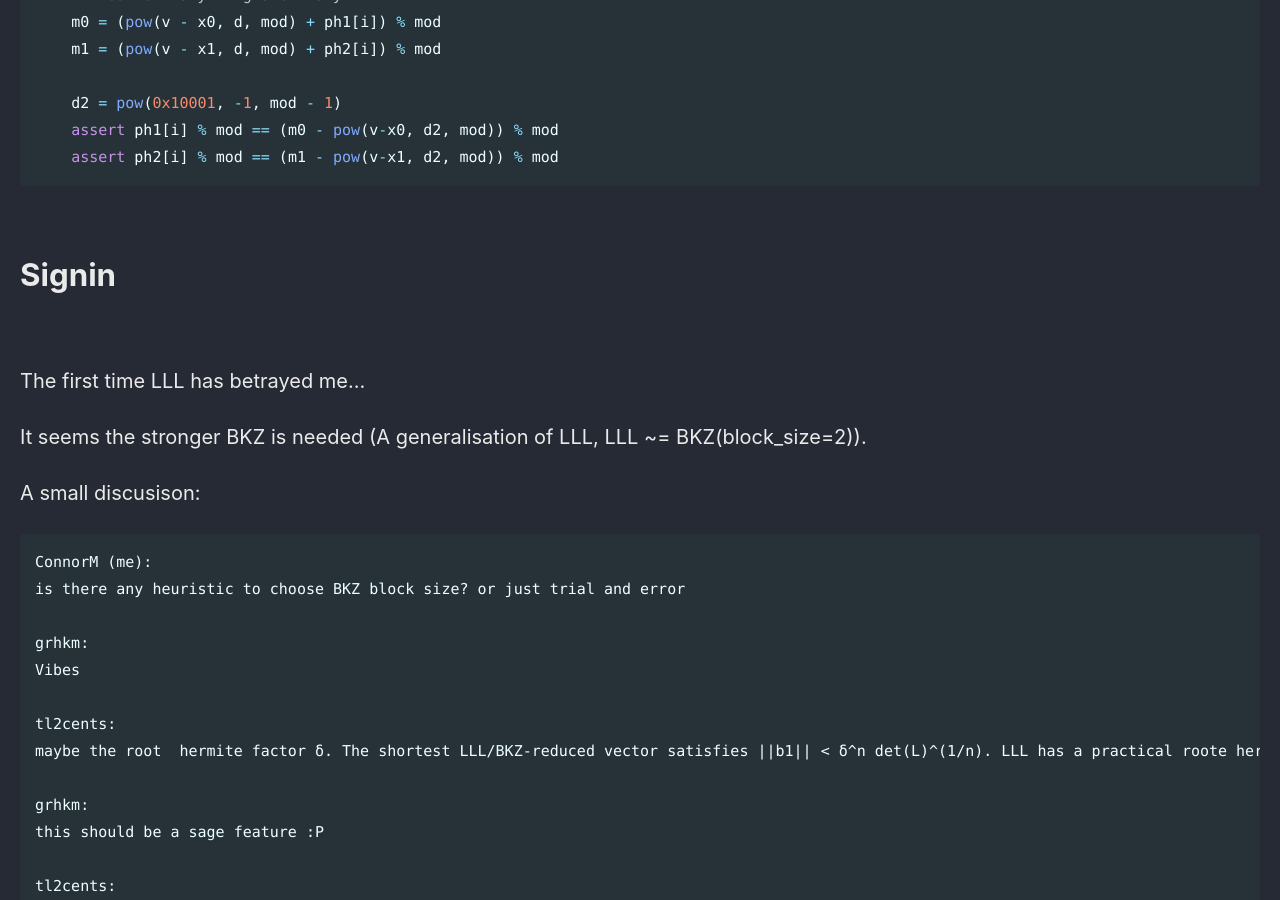
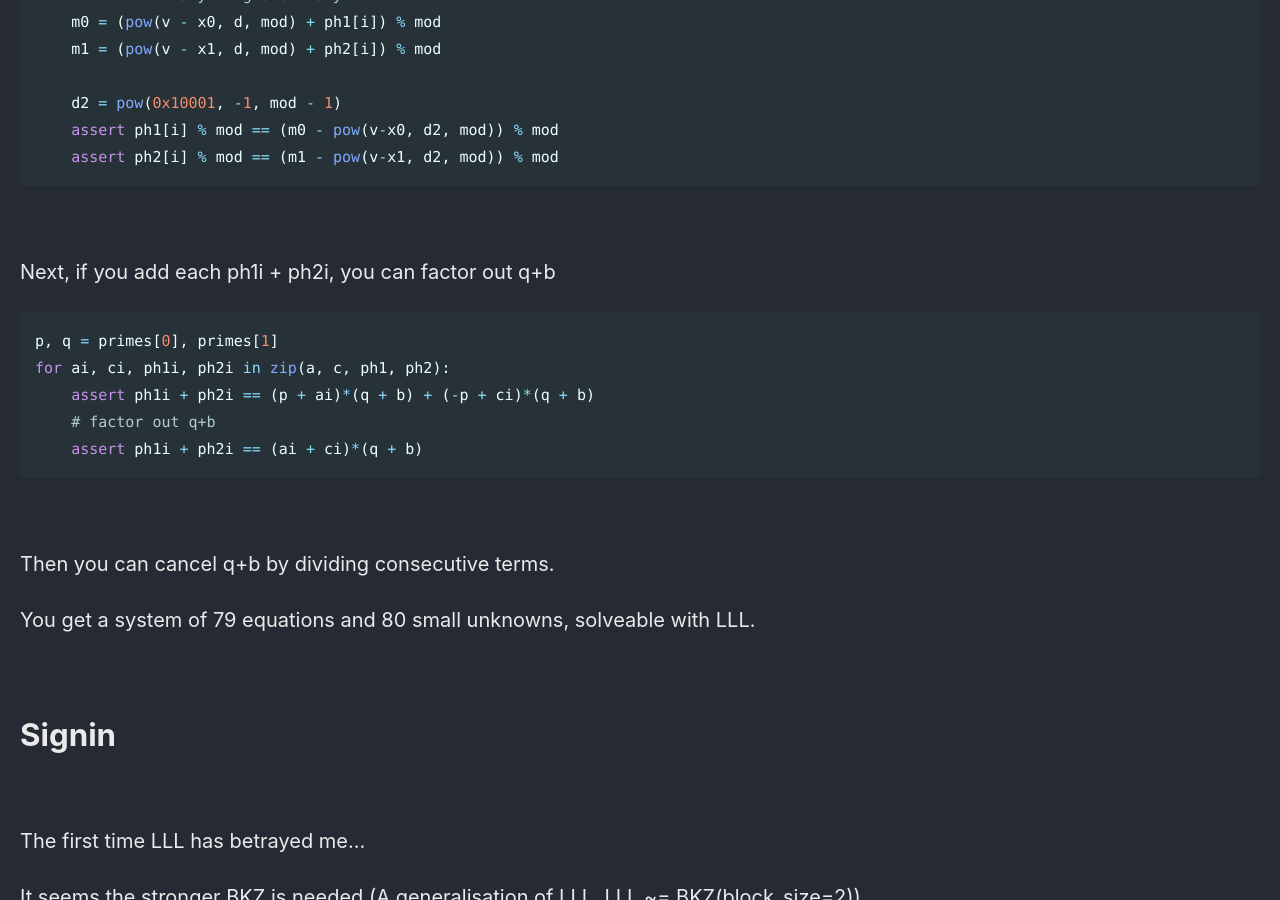
Before and after one commit to Connor-McCartney/Connor-McCartney.github.io, a Jekyll site: the page built from _pages/cryptography/other/0CTF2024.md, in a window 1280 px wide and 900 px high, scrolled down 2512 px. Built offline with Jekyll 4.4.1, drawn with Linux system fonts in a browser that asks for light colours; cached includes are drawn as plain includes.

Commit message:
Update 0CTF2024.md

````diff
--- a/_pages/cryptography/other/0CTF2024.md
+++ b/_pages/cryptography/other/0CTF2024.md
@@ -103,6 +103,25 @@ Maybe the author didn't consider this.
     assert ph1[i] % mod == (m0 - pow(v-x0, d2, mod)) % mod
     assert ph2[i] % mod == (m1 - pow(v-x1, d2, mod)) % mod
 ```
+
+<br>
+
+Next, if you add each ph1i + ph2i, you can factor out q+b
+
+```python
+p, q = primes[0], primes[1]
+for ai, ci, ph1i, ph2i in zip(a, c, ph1, ph2):
+    assert ph1i + ph2i == (p + ai)*(q + b) + (-p + ci)*(q + b)
+    # factor out q+b
+    assert ph1i + ph2i == (ai + ci)*(q + b)
+```
+
+<br>
+
+Then you can cancel q+b by dividing consecutive terms.
+
+You get a system of 79 equations and 80 small unknowns, solveable with LLL.
+
 
 <br>
 
````
